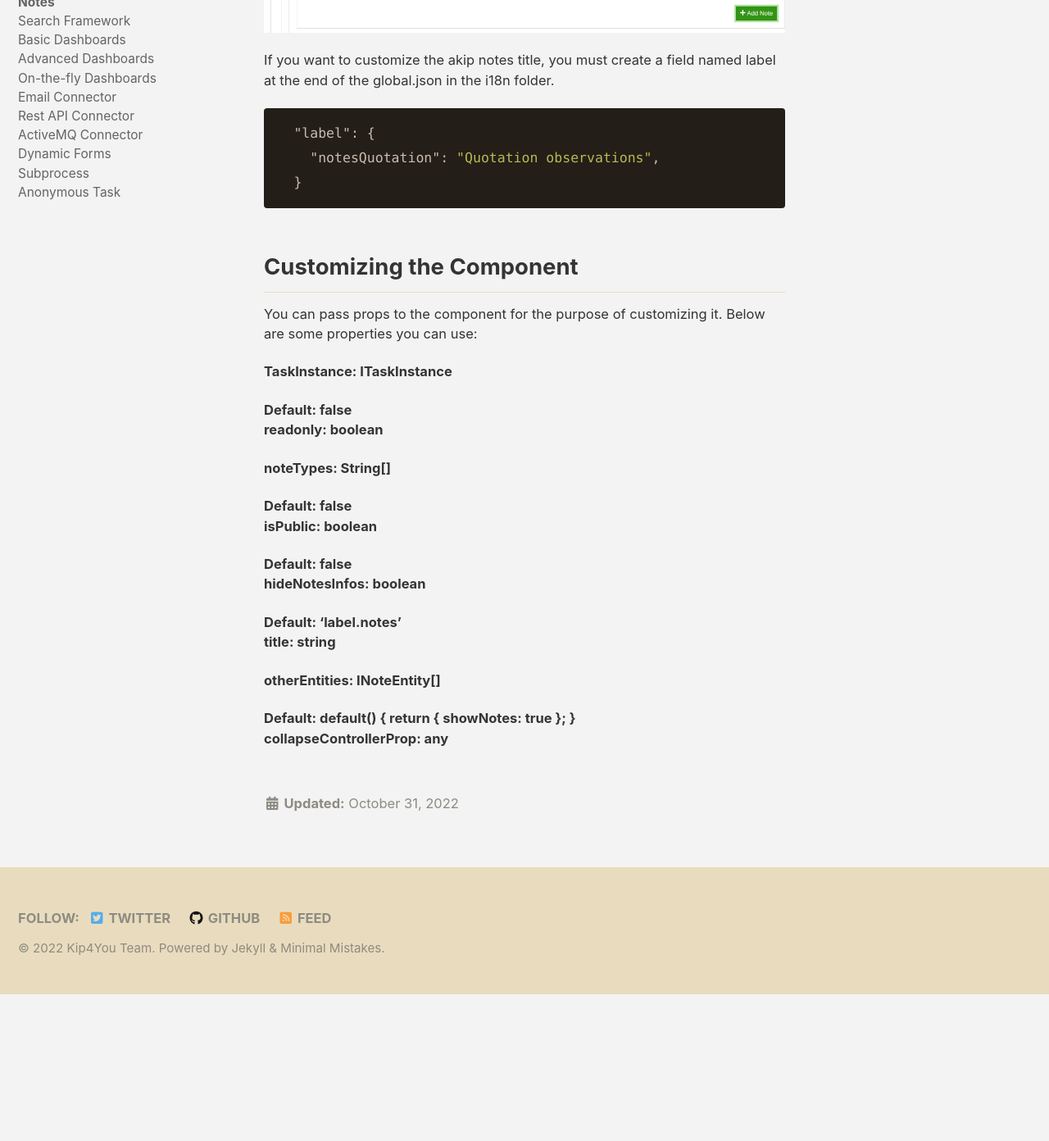
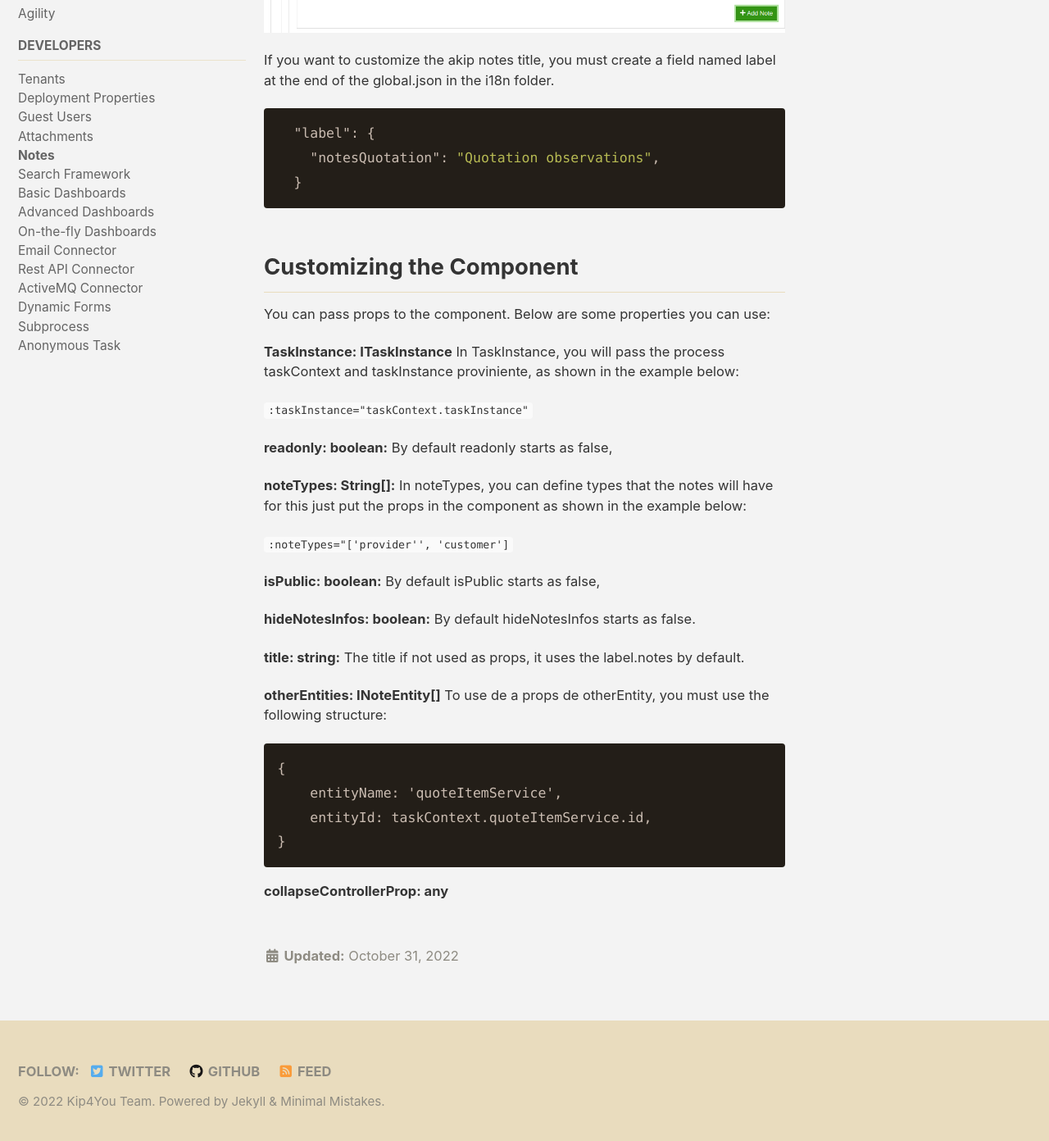
Before and after one commit to kip4you/docs-site, a Jekyll site: the page built from _pages/docs/notes.md, in a window 1280 px wide and 1400 px high, scrolled down 1614 px. Shown: the top 1392 px of the window at 82% size. Built offline with Jekyll 4.4.1, drawn with Linux system fonts in a browser that asks for light colours; cached includes are drawn as plain includes; nearby versions of some CDN libraries; before the commit the page ends 2827 px from its top, so only the background shows below that.

Commit message:
improvements in notes documentation

````diff
--- a/_pages/docs/notes.md
+++ b/_pages/docs/notes.md
@@ -59,29 +59,30 @@ the end of the global.json in the i18n folder.
 
 ## Customizing the Component
 
-You can pass props to the component
-for the purpose of customizing it. Below are some properties you can use:
 
-**TaskInstance: ITaskInstance**
+You can pass props to the component. Below are some properties you can use:
 
-**Default: false**\
-**readonly: boolean**
+**TaskInstance: ITaskInstance** In TaskInstance, you will pass the process taskContext and taskInstance proviniente, as shown in the example below:
 
-**noteTypes: String[]**
+```:taskInstance="taskContext.taskInstance"```
 
-**Default: false**\
-**isPublic: boolean**
+**readonly: boolean:** By default readonly starts as false,
 
-**Default: false**\
-**hideNotesInfos: boolean**
+**noteTypes: String[]:** In noteTypes, you can define types that the notes will have for this just put the props in the component as shown in the example below:
 
-**Default: 'label.notes'**\
-**title: string**
+``` :noteTypes="['provider'', 'customer'] ```
 
-**otherEntities: INoteEntity[]**
+**isPublic: boolean:** By default isPublic starts as false,
 
+**hideNotesInfos: boolean:** By default hideNotesInfos starts as false.
 
-**Default: default() {
-return { showNotes: true };
-}**\
+**title: string:** The title if not used as props, it uses the label.notes by default.
+
+**otherEntities: INoteEntity[]** To use de a props de otherEntity, you must use the following structure:
+
+    {
+        entityName: 'quoteItemService',
+        entityId: taskContext.quoteItemService.id,
+    }
+
 **collapseControllerProp: any**
````
Also changed, not shown: 2 other files.
